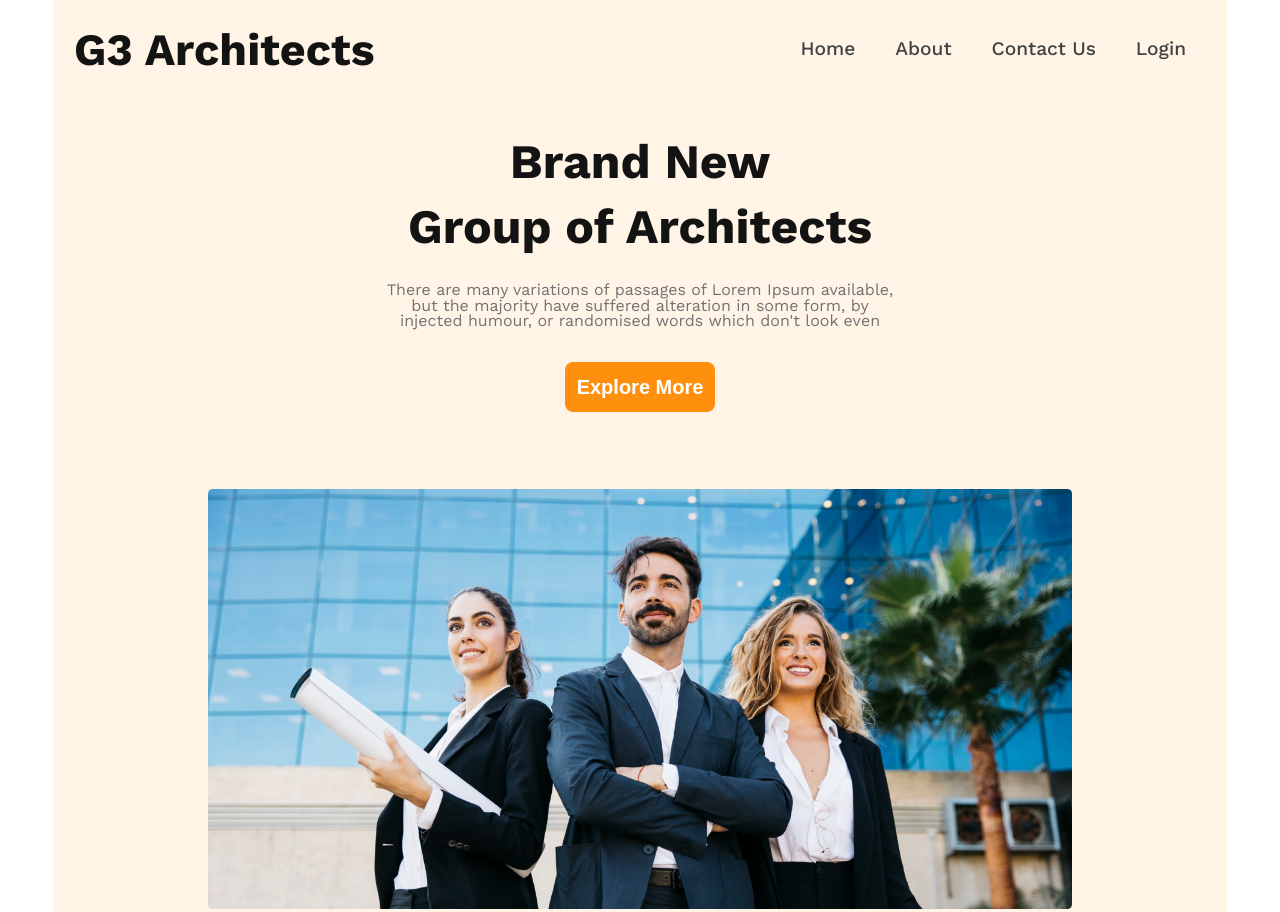
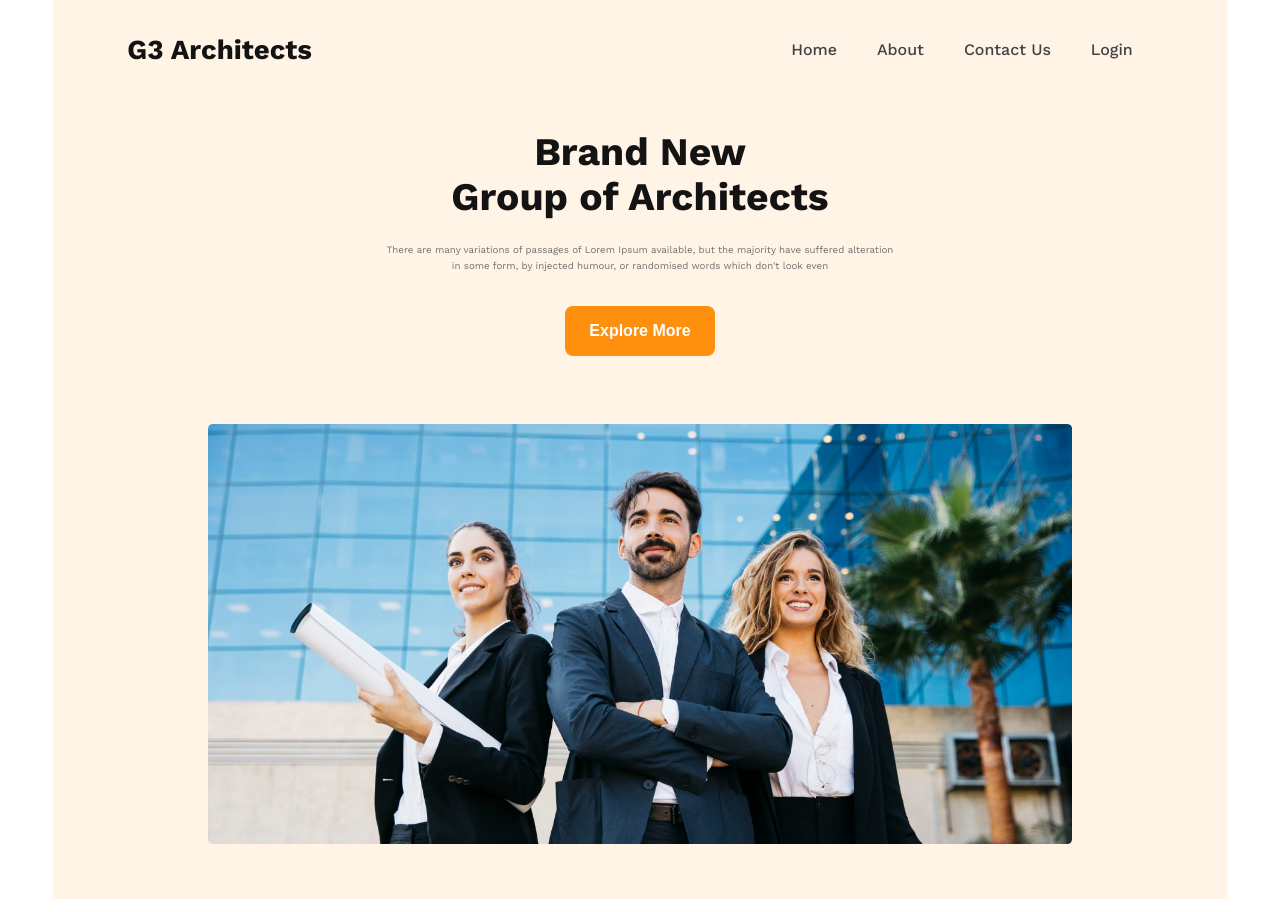
Before and after one commit to RaiyanJiyon/Architecture-Responsive-Website, a plain HTML site: page index.html in a window 1280 px wide. Shown: the top 912 px of the page. Drawn offline with nearby package versions, Linux system fonts and the light colour scheme.

Commit message:
banner font size and margin fixed

```diff
--- a/styles/style.css
+++ b/styles/style.css
@@ -26,9 +26,9 @@ body {
 
 /* header element */
 header {
-  height: 955px;
-  /* height: 1322px; */
+  height: auto;
 }
+
 .navbar {
   justify-content: space-evenly;
   align-items: center;
@@ -38,7 +38,7 @@ header {
 
 .navbar__brand {
   color: rgb(19, 19, 19);
-  font-size: 2.8rem;
+  font-size: 1.72rem;
   font-weight: 700;
   line-height: 31, 8px;
   text-align: center;
@@ -56,7 +56,7 @@ header {
 .navbar__item a {
   text-decoration: none;
   color: rgb(66, 66, 66);
-  font-size: 1.2rem;
+  font-size: 1rem;
   font-weight: 500;
   line-height: 16px;
   text-align: center;
@@ -82,16 +82,16 @@ header {
 
 .banner__title {
   color: rgb(19, 19, 19);
-  font-size: 3rem;
+  font-size: 2.44rem;
   font-weight: 700;
-  line-height: 65px;
+  line-height: 45px;
   text-align: center;
   margin-bottom: 23px;
 }
 
 .banner__description {
   color: rgb(114, 114, 114);
-  font-size: 1rem;
+  font-size: 0.61rem;
   font-weight: 400;
   line-height: 15.6px;
   text-align: center;
@@ -105,7 +105,7 @@ header {
   border: none;
   background: rgb(255, 144, 14);
   color: rgb(255, 255, 255);
-  font-size: 1.25rem;
+  font-size: 1rem;
   font-weight: 600;
   line-height: 14px;
   text-align: center;
@@ -116,7 +116,8 @@ header {
   width: 864px;
   height: 420px;
   border-radius: 8px;
-  margin-top: 70px;
+  margin-top: 5px;
+  margin-bottom: 5px;
 }
 
 .banner__image img {
```
